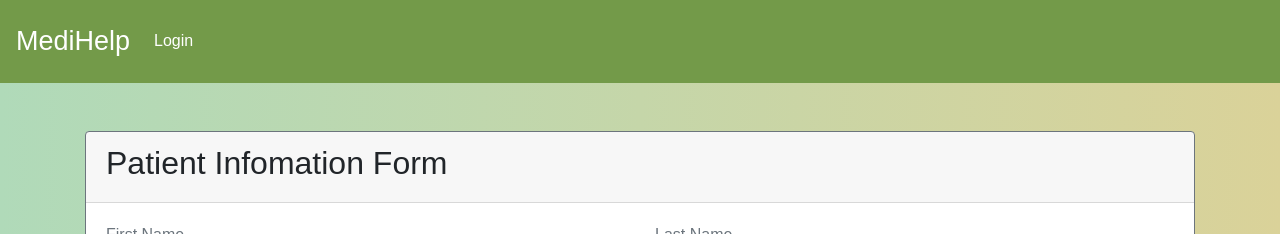
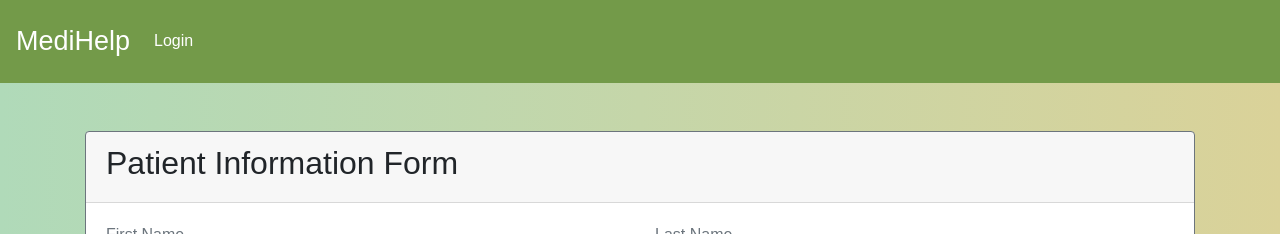
Before and after one commit to Trantastic/MediHelper, a React (Create React App) app in the folder client/: page /patientform in a window 1280 px wide. Shown: the top 234 px of the page. Built offline with nearby package versions, Linux system fonts and the light colour scheme; no server answers; a web font is replaced by a local one.

Commit message:
correct spelling error

```diff
--- a/client/src/components/AssessmentForm/AssessmentForm.js
+++ b/client/src/components/AssessmentForm/AssessmentForm.js
@@ -26,6 +26,7 @@ class AssessmentForm extends Component {
 
   handleAssessmentFormSubmit = event => {
     event.preventDefault();
+
     alert(`Painlevel: ${this.state.painlevel}\nPainLocation: ${this.state.painlocation}\nOtherPainLocation: ${this.state.otherpainlocation}`);
     this.setState({ painlevel: "", painlocation: "" });
   };
--- a/client/src/components/Calendar/Calendar.js
+++ b/client/src/components/Calendar/Calendar.js
@@ -31,11 +31,8 @@ class Calendar extends Component {
 					customButtons= {{
 						addEventButton: {
 							text: "Create A Calendar Event Here...",
-// 					// 		// click: this.makeEvent
 						}
 					}}
-// 					//Where do I add the fields for each event????
-					// defaultDate= { moment() }
 					navLinks= { true }
 					editable= { true }
 					eventLimit= { true }
--- a/client/src/components/Help/Help.js
+++ b/client/src/components/Help/Help.js
@@ -4,7 +4,6 @@ import "./Help.css";
 
 
 let caretaker = "";
-console.log("1" + caretaker);
 
 let helpNumber = "";
 
@@ -14,8 +13,6 @@ class Help extends React.Component {
     	this.state = {
     		caretaker: null
     	};
-    	console.log("2" + this.props.caretaker);
-    	console.log("3" + this.props);
   	}
 
 	componentDidMount = () => {
--- a/client/src/components/PatientInputForm/PatientInputForm.js
+++ b/client/src/components/PatientInputForm/PatientInputForm.js
@@ -87,7 +87,7 @@ handleInputChange = event => {
     return (
       <div className="container mt-5 mb-5">
       	<div className="card border-secondary mb-3">
-          <div className="card-header"><h2>Patient Infomation Form</h2></div>
+          <div className="card-header"><h2>Patient Information Form</h2></div>
             <div className="card-body text-secondary">
 
       		    <form>
```
Also changed, not shown: client/public/images/EMT.png (deleted).
